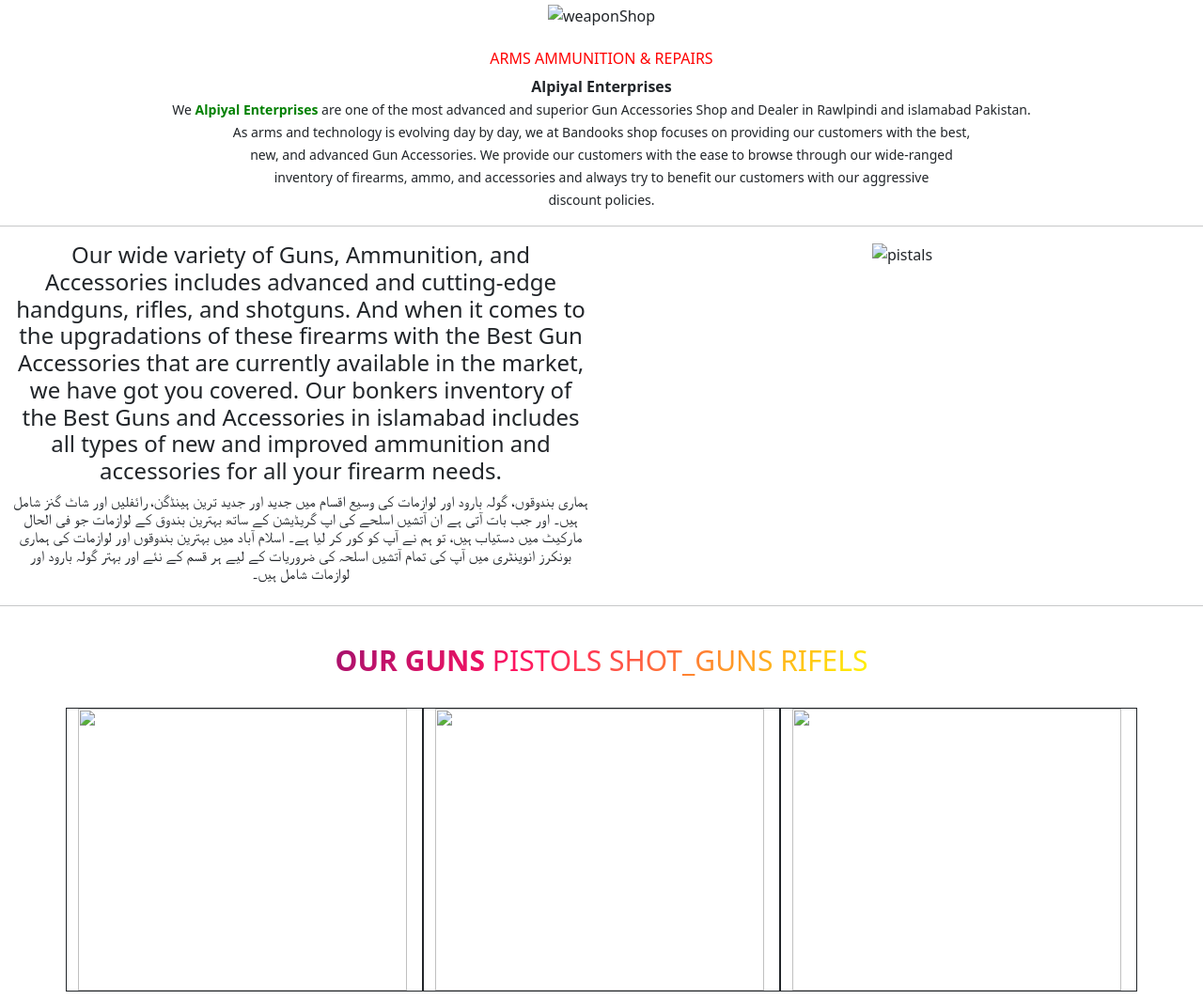
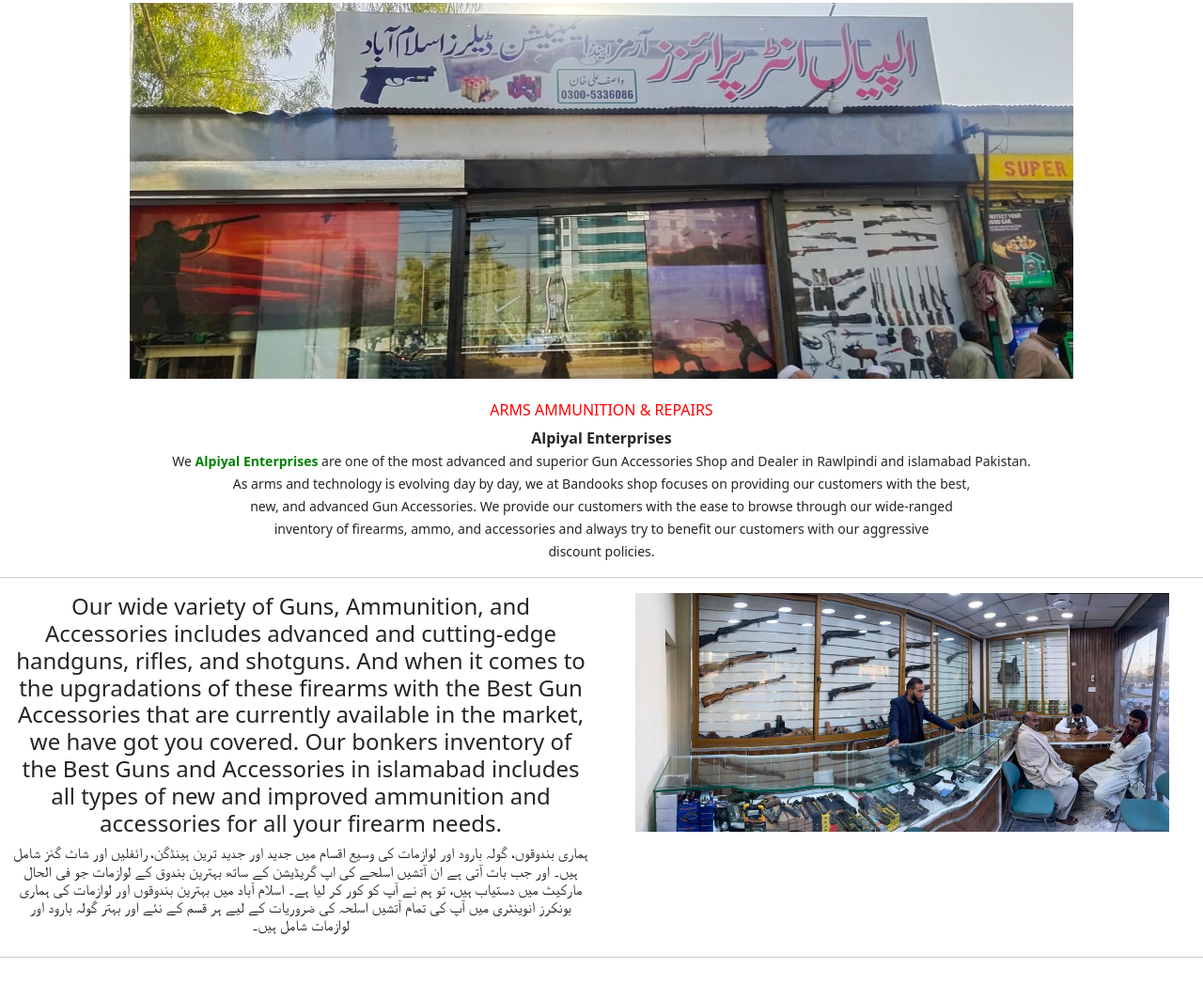
Before and after one commit to khurrambukhari/Alpiyal-Enterprises, a plain HTML site: page index.html in a window 1280 px wide. Shown: the part 95-1159 px from the top of the page at 94% size. Drawn offline with nearby package versions, Linux system fonts and the light colour scheme.

Commit message:
Update index.html

```diff
--- a/index.html
+++ b/index.html
@@ -69,7 +69,7 @@
 <div class="container">
   <div class="row">
     <div class="col">
-                         <img  style="width:90%; height:400px; marginLeft:400px" src="images/shop.jpeg" alt="weaponShop"/>
+                         <img  style="width:90%; height:400px; marginLeft:400px" src="shop.jpeg" alt="weaponShop"/>
 
     </div>
 
@@ -130,7 +130,7 @@ As arms and technology is evolving day by day, we at Bandooks shop focuses on pr
  </h6>
        </div>
     <div class="col-6">
-      <img class="container-fluid"   src="images/IMG-20211123-WA0026.jpg" alt="pistals"/>
+      <img class="container-fluid"   src="IMG-20211123-WA0026.jpg" alt="pistals"/>
     </div>
 
   </div>
@@ -152,13 +152,13 @@ As arms and technology is evolving day by day, we at Bandooks shop focuses on pr
 <div class="container">
   <div class="row">
     <div class="col-4">
-      <img style="width:350px; height:300px;"  src="images/IMG-20211123-WA0059.jpg">
+      <img style="width:350px; height:300px;"  src="IMG-20211123-WA0059.jpg">
     </div>
     <div class="col-4">
-      <img style="width:350px; height:300px;" src="images/IMG-20211123-WA0051.jpg">
+      <img style="width:350px; height:300px;" src="IMG-20211123-WA0051.jpg">
     </div>
     <div class="col-4">
-    <img style="width:350px; height:300px;" src="images/IMG-20211123-WA0048.jpg">
+    <img style="width:350px; height:300px;" src="IMG-20211123-WA0048.jpg">
     </div>
   </div>
 </div>
```
